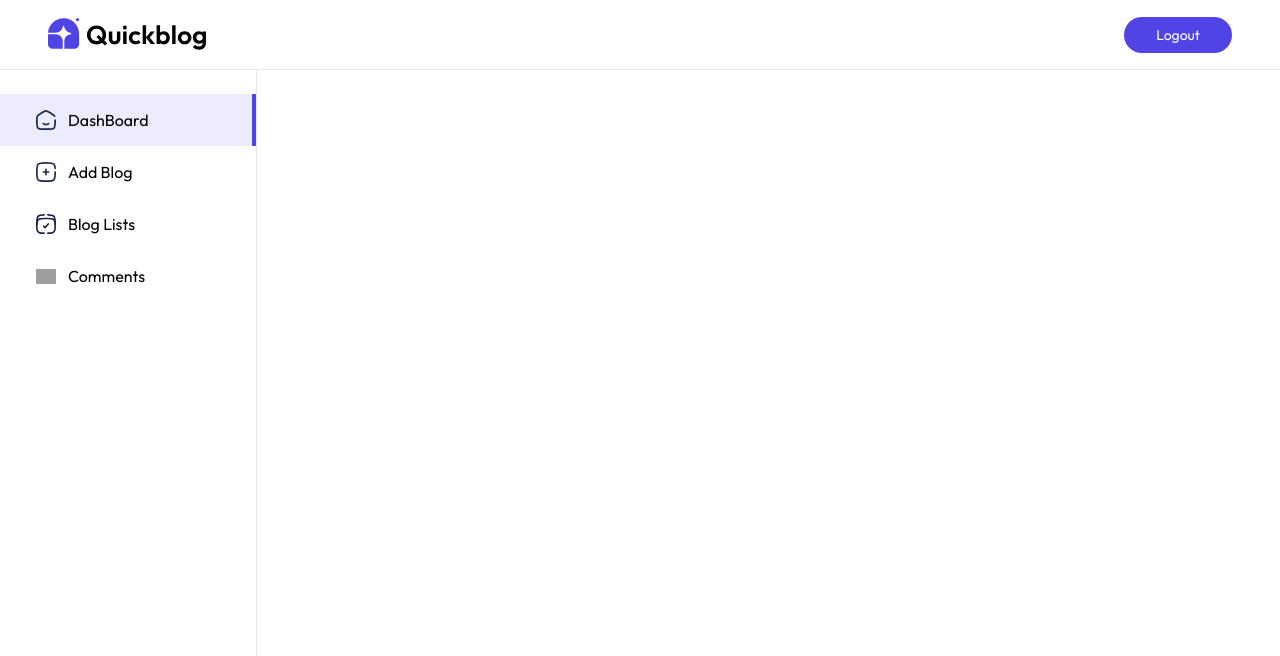
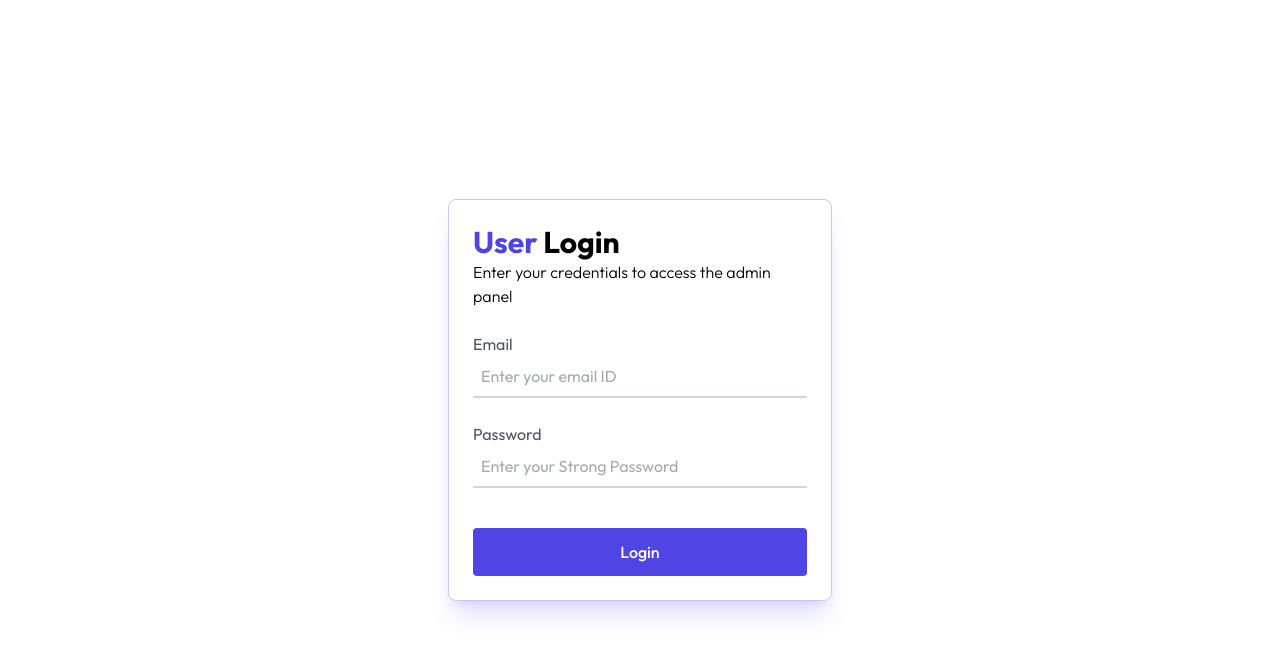
Before and after one commit to Aryan-Lokhande/MindScript_Blog-app, a React (Vite) app in the folder client/: page /admin in a window 1280 px wide. Shown: the top 656 px of the page. Built offline with nearby package versions, Linux system fonts and the light colour scheme; grey boxes are pictures that could not be loaded.

Commit message:
Added Login Page

```diff
--- a/client/src/App.jsx
+++ b/client/src/App.jsx
@@ -6,6 +6,7 @@
 import Addblog from "./pages/admin/Addblog";
 import Listblog from "./pages/admin/Listblog";
 import Comments from "./pages/admin/Comments";
+import Login from "./components/admin/Login";
 
 function App() {
   return (
@@ -13,7 +14,8 @@
       <Routes>
         <Route path="/" element={<Home />} />
         <Route path="/blog/:id" element={<Blog />} />
-        <Route path="/admin" element={<Layout/>}>
+        {/* <Route path="/admin" element={<Layout/>}> */}
+        <Route path="/admin" element={false ? <Layout/> : <Login/>}>
           <Route index element={<Dashboard/>} />
           <Route path="comments" element={<Comments/>} />
           <Route path="addblog" element={<Addblog/>} />
--- a/client/src/components/admin/Login.jsx
+++ b/client/src/components/admin/Login.jsx
@@ -0,0 +1,34 @@
+import React, { useState } from "react";
+
+export default function Login() {
+    const [email, setEmail] = useState("");
+    const [password, setPassword] = useState("");
+
+    const handleSubmit = async (e) => {
+        e.preventDefault();
+        console.log("Login form submitted");
+    };
+  return (
+    <div className="flex items-center justify-center h-screen">
+      <div className="w-full max-w-sm p-6 max-md:m-6 border border-primary/30 shadow-xl shadow-primary/15 rounded-lg">
+        <div className="flex flex-col items-center justify-center">
+            <div>
+                <h1 className="text-3xl font-bold"><span className="text-primary">User</span> Login</h1>
+                <p class="font-light">Enter your credentials to access the admin panel</p>
+                <form className="mt-6 w-full sm:max-w-md text-gray-600" onSubmit={handleSubmit}>
+                    <div className="flex flex-col">
+                        <label >Email</label>
+                        <input type="email" className="border-b-2 border-gray-300 p-2 outline-none mb-6" required placeholder="Enter your email ID" onChange={(e) => setEmail(e.target.value)} value={email} />
+                    </div>
+                    <div className="flex flex-col mb-4">
+                        <label >Password</label>
+                        <input type="password" className="border-b-2 border-gray-300 p-2 outline-none mb-6" required placeholder="Enter your Strong Password" value={password} onChange={(e) => setPassword(e.target.value)} />
+                    </div>
+                    <button type="submit" className="w-full py-3 font-medium bg-primary text-white rounded cursor-pointer hover:bg-primary/90 transition-all">Login</button>
+                </form>
+            </div>
+        </div>
+      </div>
+    </div>
+  );
+}
```
Also changed, not shown: 1 other file (tests, documents, lock files or other folders).
